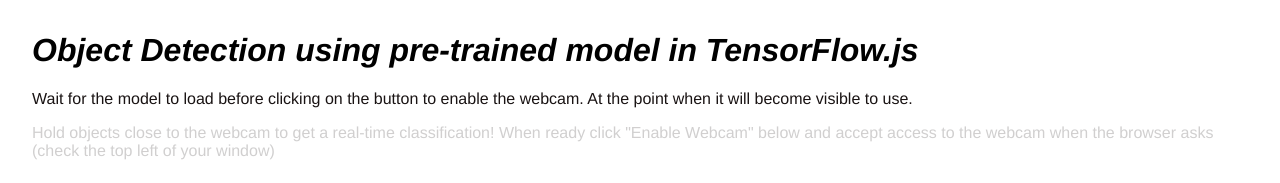
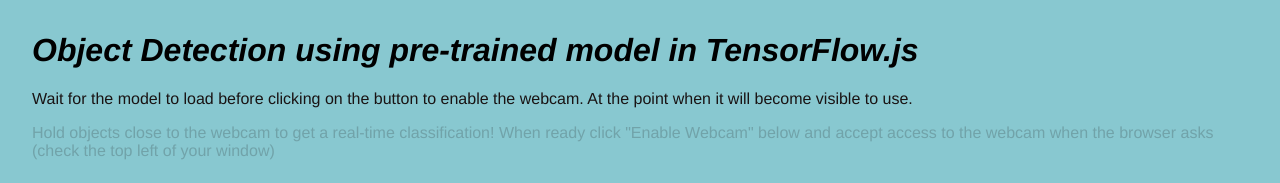
Before and after one commit to harshitaaa8/Object-recognition, a plain HTML site: page index.html in a window 1280 px wide. Shown: the top 183 px of the page. Drawn offline with Linux system fonts and the light colour scheme; a script that the page names is missing.

Commit message:
Update style.css

```diff
--- a/style.css
+++ b/style.css
@@ -2,6 +2,7 @@
     font-family: helvetica, arial, sans-serif;
     margin: 2em;
     color: #191313;
+    background-color: rgb(136, 200, 208);
   }
 
   h1 {
```
